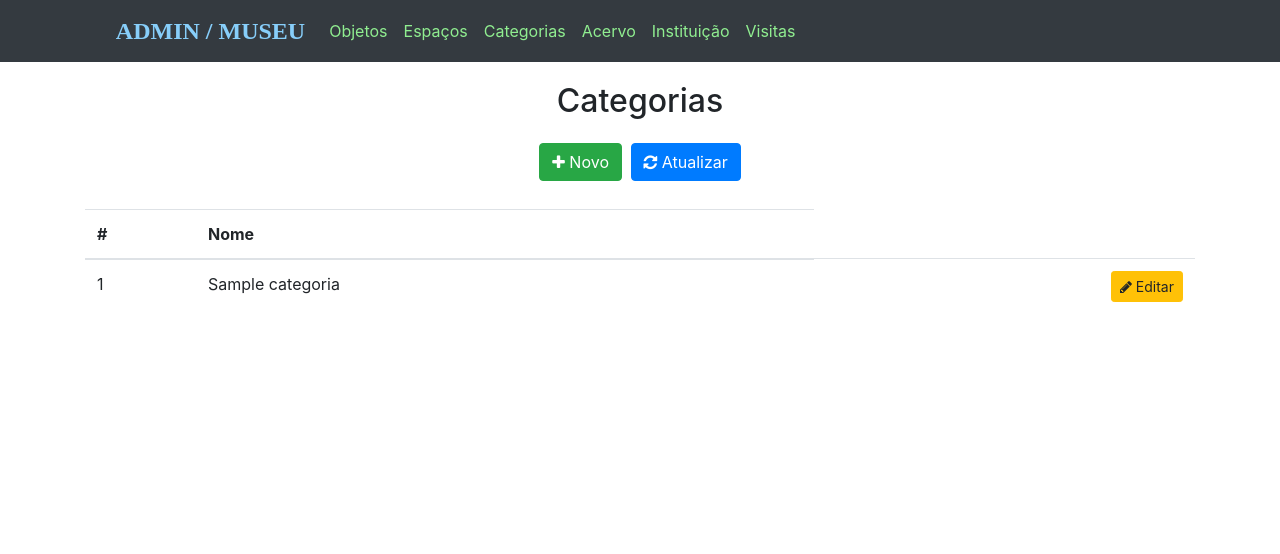
After one commit to henriqueprevedello/museu, a PHP site: page /admin/categoria.php in a window 1280 px wide. The commit adds this page. Shown: the top 554 px of the page. Run offline with PHP 8.4, Linux system fonts and the light colour scheme; tables that the repository leaves empty or names only in its code hold one stand-in row (values such as "Sample post"); some libraries are stand-ins or nearby versions.

Commit message:
Cadastro de categorias

```diff
--- /dev/null
+++ b/admin/categoria.php
@@ -0,0 +1,62 @@
+<?php
+require_once '../conecta.php';
+
+$countSql = "SELECT COUNT(*) AS total FROM tb_categoria";
+$qryCount = $PDO->prepare($countSql);
+$qryCount->execute();
+$total = $qryCount->fetchColumn();
+
+$dataSql = "SELECT * FROM tb_categoria ORDER BY id_categoria ASC";
+$qryData = $PDO->prepare($dataSql);
+$qryData->execute();
+
+include 'header.php'
+
+?>
+
+<header>
+    <div class="row">
+        <div class="col-sm-12">
+            <h2 style="text-align: center; margin: 20px 0;">Categorias</h2>
+        </div>
+    </div>
+    <div class="row" style="margin-bottom: 20px;">
+        <div class="col-sm-12 text-center h2">
+            <a class="btn btn-success" href="categoriaForm.php"><i class="fa fa-plus"></i> Novo</a>
+            <a class="btn btn-primary" href="categoria.php"><i class="fa fa-refresh"></i> Atualizar</a>
+        </div>
+    </div>
+</header>
+
+<table class="table table-hover">
+    <thead>
+        <tr>
+            <th width="10%">#</th>
+            <th>Nome</th>
+        </tr>
+    </thead>
+    <tbody>
+        <?php if ($total > 0) { ?>
+        <?php while ($categoria = $qryData->fetch(PDO::FETCH_ASSOC)) { ?>
+        <tr>
+            <td><?= $categoria['id_categoria']; ?></td>
+            <td><?= $categoria['tx_nome']; ?></td>
+            <td class="actions text-right">
+                <a href="categoriaForm.php?id_categoria=<?= $categoria['id_categoria'] ?>&op=2"
+                    class="btn btn-sm btn-warning">
+                    <i class="fa fa-pencil"></i> Editar
+                </a>
+            </td>
+        </tr>
+        <?php } ?>
+        <?php } else { ?>
+        <tr>
+            <td colspan="6">Nenhum categoria cadastrada.</td>
+        </tr>
+        <?php } ?>
+    </tbody>
+</table>
+
+<?php
+include 'footer.php'
+?>
--- a/admin/header.php
+++ b/admin/header.php
@@ -7,7 +7,8 @@
     <title>Museu</title>
     <meta name="description" content="">
     <meta name="viewport" content="width=device-width, initial-scale=1">
-  <link rel="stylesheet" href="https://stackpath.bootstrapcdn.com/bootstrap/4.5.2/css/bootstrap.min.css" crossorigin="anonymous">
+    <link rel="stylesheet" href="https://stackpath.bootstrapcdn.com/bootstrap/4.5.2/css/bootstrap.min.css"
+        crossorigin="anonymous">
     <link rel="stylesheet" href="https://maxcdn.bootstrapcdn.com/font-awesome/4.6.2/css/font-awesome.min.css">
     <style>
     body {
@@ -24,8 +25,12 @@
 
     <nav class="navbar navbar-expand-lg navbar-light bg-dark">
 
-    <a class="navbar-brand" style="margin-left: 8%; text-decoration: none; color: lightskyblue; font-size: 24px; font-family: system; font-weight: 900;">ADMIN / MUSEU</a>
-    <button class="navbar-toggler" type="button" data-toggle="collapse" data-target="#navbarSupportedContent" aria-controls="navbarSupportedContent" aria-expanded="false" aria-label="Toggle navigation">
+        <a class="navbar-brand"
+            style="margin-left: 8%; text-decoration: none; color: lightskyblue; font-size: 24px; font-family: system; font-weight: 900;">
+            ADMIN / MUSEU
+        </a>
+        <button class="navbar-toggler" type="button" data-toggle="collapse" data-target="#navbarSupportedContent"
+            aria-controls="navbarSupportedContent" aria-expanded="false" aria-label="Toggle navigation">
             <span class="navbar-toggler-icon"></span>
         </button>
 
@@ -37,11 +42,11 @@
                 </li>
 
                 <li class="nav-item">
-          <a class="nav-link" href="pedidosForm.php" style="color: lightgreen;">Espaços</a>
+                    <a class="nav-link" href="espaco.php" style="color: lightgreen;">Espaços</a>
                 </li>
 
                 <li class="nav-item">
-          <a class="nav-link" href="pedidosForm.php" style="color: lightgreen;">Categorias</a>
+                    <a class="nav-link" href="categoria.php" style="color: lightgreen;">Categorias</a>
                 </li>
 
                 <li class="nav-item">
@@ -53,7 +58,7 @@
                 </li>
 
                 <li class="nav-item">
-          <a class="nav-link" href="pedidosForm.php" style="color: lightgreen;">Visitas</a>
+                    <a class="nav-link" href="visita.php" style="color: lightgreen;">Visitas</a>
                 </li>
 
             </ul>
--- a/museu.sql
+++ b/museu.sql
@@ -53,12 +53,14 @@ ALTER TABLE `tb_objeto`
 
 CREATE TABLE `tb_categoria` (
   `id_categoria` int(11) NOT NULL,
+  `cd_instituicao` int(11) NOT NULL,
   `tx_nome` varchar(100) NOT NULL
 ) ENGINE=InnoDB DEFAULT CHARSET=utf8mb4;
 
 ALTER TABLE `tb_categoria`
   ADD PRIMARY KEY (`id_categoria`),
-  MODIFY `id_categoria` int(11) NOT NULL AUTO_INCREMENT, AUTO_INCREMENT=1;
+  MODIFY `id_categoria` int(11) NOT NULL AUTO_INCREMENT, AUTO_INCREMENT=1,
+   ADD CONSTRAINT `fk_categoria_instituicao` FOREIGN KEY ( `cd_instituicao` ) REFERENCES `tb_instituicao` ( `id_instituicao` );
 
 
 CREATE TABLE `tb_objeto_categoria` (
```
Also changed, not shown: admin/addCategoria.php (added, +44 -0 lines), admin/categoriaForm.php (added, +36 -0 lines). Lines whose indentation alone changed are shown as unchanged.
